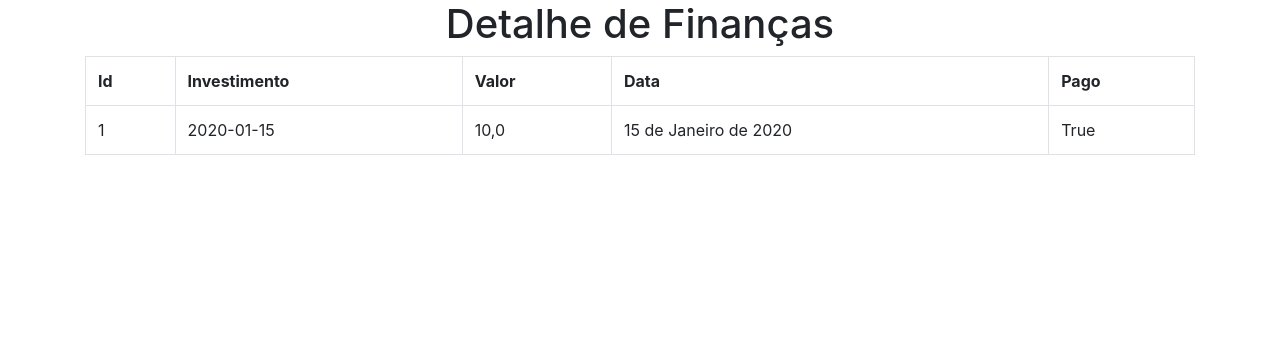
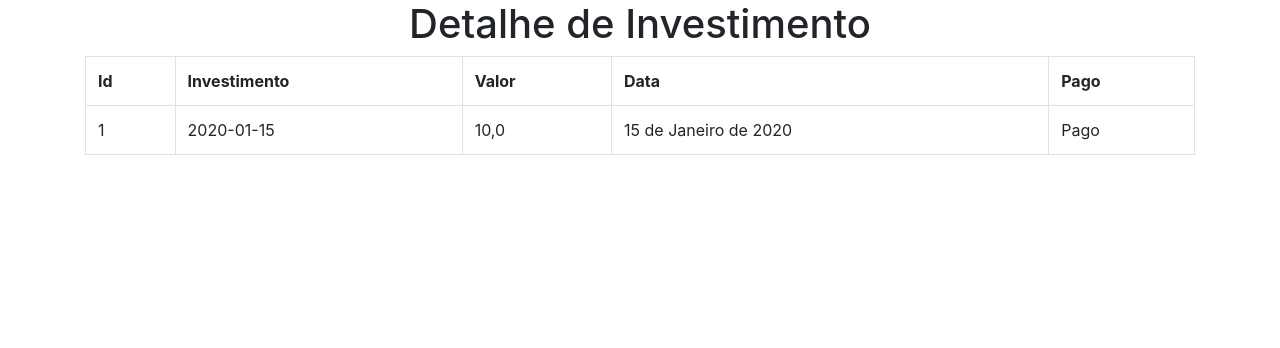
Before and after one commit to FBWC/Money_Control, a Django app: page /1 in a window 1280 px wide. Shown: the part 72-420 px from the top of the page. Run offline with Django 5.2, Linux system fonts and the light colour scheme; tables that the repository leaves empty hold one stand-in row (values such as "Sample post").

Commit message:
Update detalhe.html

```diff
--- a/invista_me/templates/investimentos/detalhe.html
+++ b/invista_me/templates/investimentos/detalhe.html
@@ -1,6 +1,6 @@
 {% extends 'investimentos/base.html' %}
 {% block conteudo %}
-<h1 style='text-align: center;'>Detalhe de Finanças</h1>
+<h1 style='text-align: center;'>Detalhe de Investimento</h1>
 <div class="container">
     <table class='table table-hover table-bordered'>
         <tr>
@@ -15,7 +15,13 @@
             <td>{{dados.investimento}}</td>
             <td>{{dados.valor}}</td>
             <td>{{dados.data}}</td>
-            <td>{{dados.pago}}</td>
+            <td>
+                {% if dados.pago %}
+                    Pago
+                {% else %}
+                    Pagamento Pendente
+                {% endif %}
+            </td>
         </tr>
     </table>
 </div>
```
